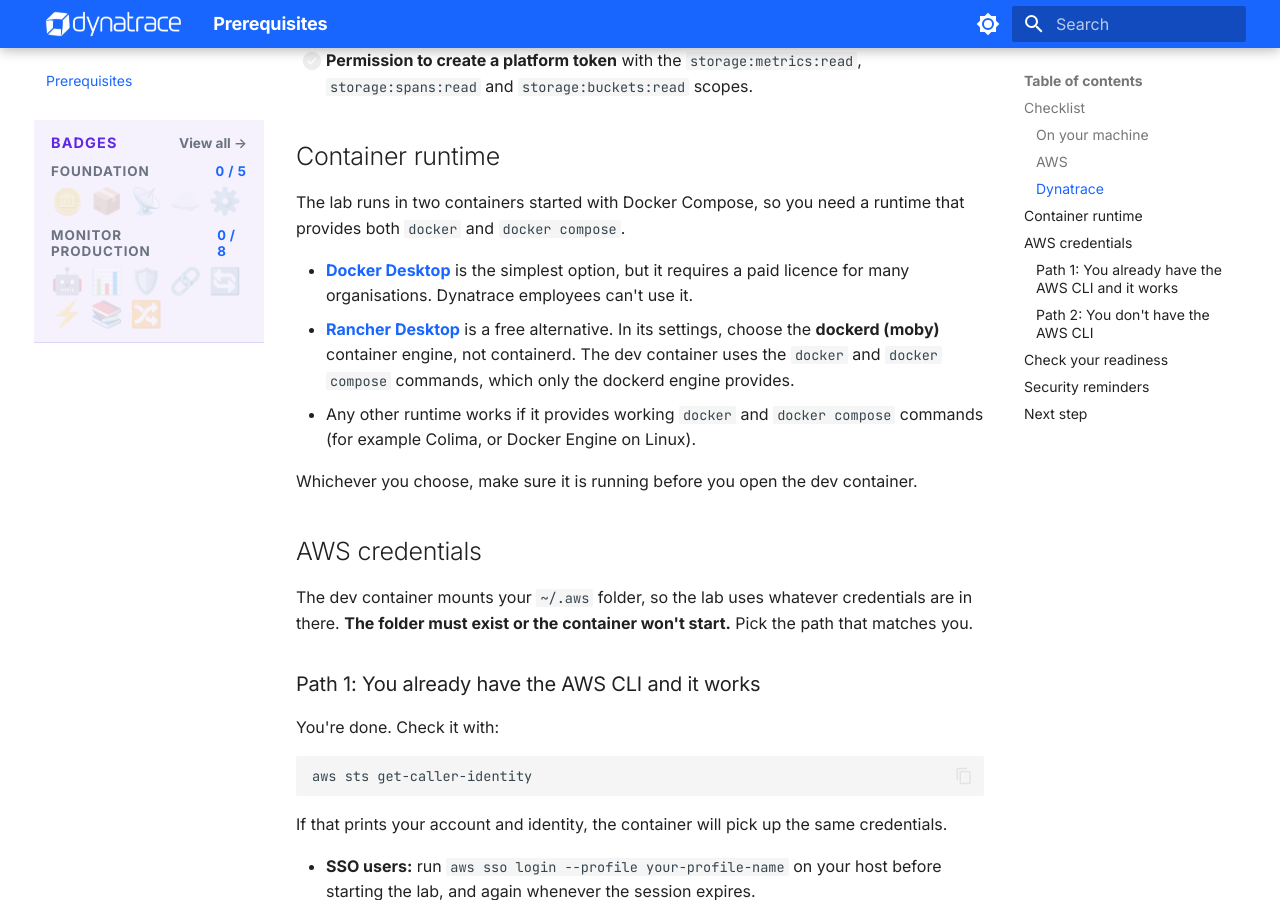
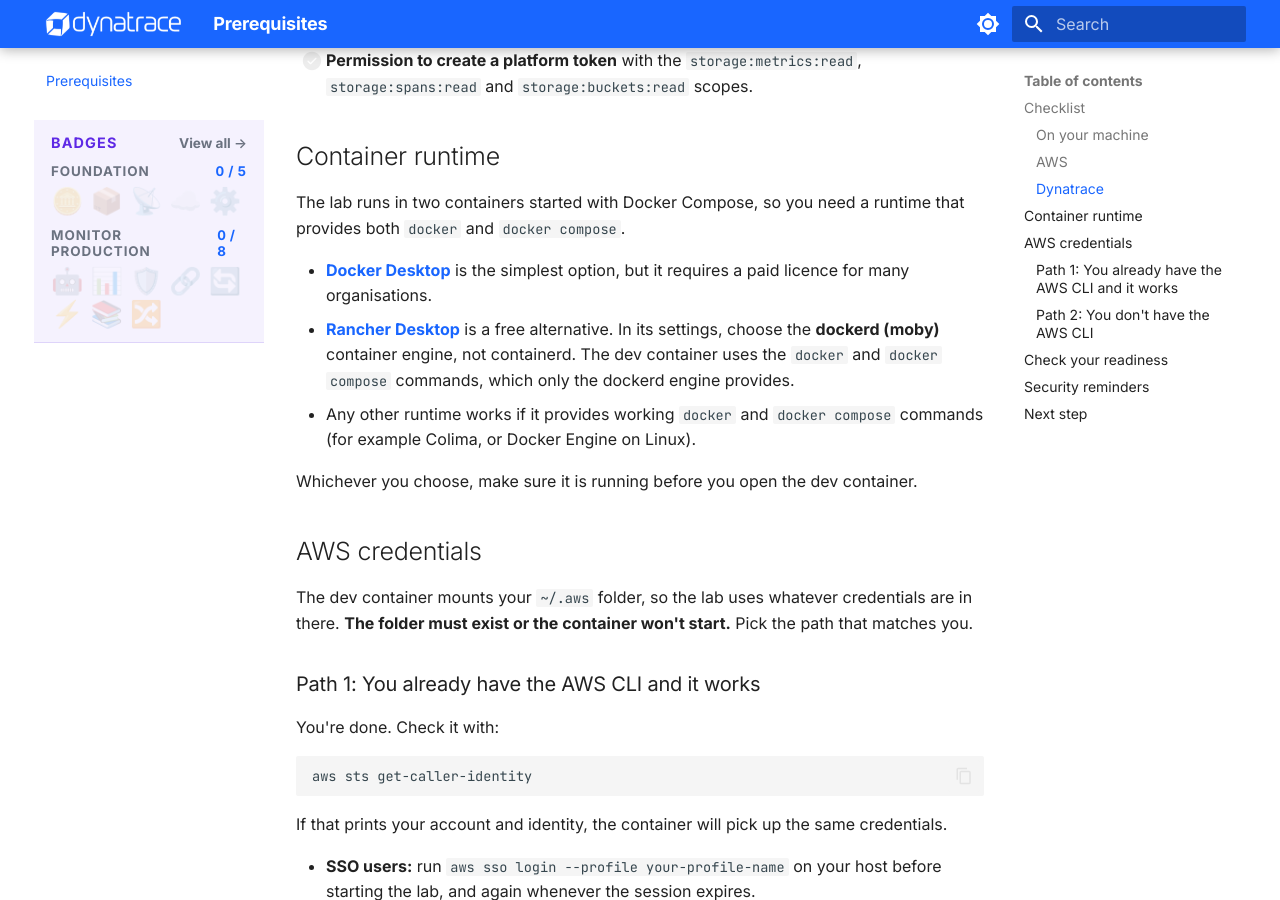
Before and after one commit to agardnerIT/ai-reliability-lab, an MkDocs documentation site: the page built from docs/foundation/prerequisites.md, in a window 1280 px wide and 900 px high, scrolled down 1206 px. Built offline with MkDocs 1.6.1 and Material for MkDocs 9.7.7, drawn with Linux system fonts in a browser that asks for light colours.

Commit message:
update docs

```diff
--- a/docs/foundation/prerequisites.md
+++ b/docs/foundation/prerequisites.md
@@ -32,7 +32,7 @@
 
 The lab runs in two containers started with Docker Compose, so you need a runtime that provides both `docker` and `docker compose`.
 
-- **[Docker Desktop](https://www.docker.com/products/docker-desktop/)** is the simplest option, but it requires a paid licence for many organisations. Dynatrace employees can't use it.
+- **[Docker Desktop](https://www.docker.com/products/docker-desktop/)** is the simplest option, but it requires a paid licence for many organisations.
 - **[Rancher Desktop](https://rancherdesktop.io/)** is a free alternative. In its settings, choose the **dockerd (moby)** container engine, not containerd. The dev container uses the `docker` and `docker compose` commands, which only the dockerd engine provides.
 - Any other runtime works if it provides working `docker` and `docker compose` commands (for example Colima, or Docker Engine on Linux).
 
```
Also changed, not shown: SUPPORT.md (+1 -3 lines).
